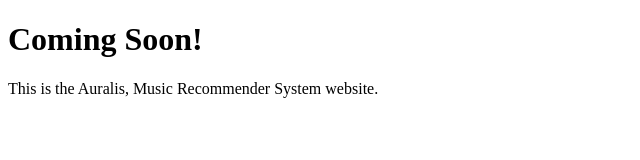
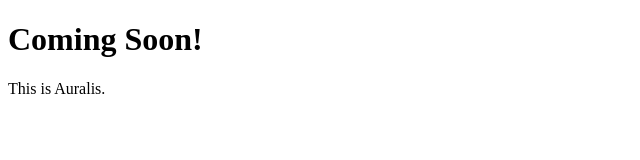
Before and after one commit to ishaandrade/Auralis, a plain HTML site: page docs/index.html in a window 1280 px wide. Shown: the whole page, without its empty margins (0-640 px from the left). Drawn offline with Linux system fonts and the light colour scheme.

Commit message:
Update index.html

```diff
--- a/docs/index.html
+++ b/docs/index.html
@@ -5,6 +5,6 @@
 </head>
 <body>
   <h1>Coming Soon!</h1>
-  <p>This is the Auralis, Music Recommender System website.</p>
+  <p>This is Auralis.</p>
 </body>
 </html>
```
